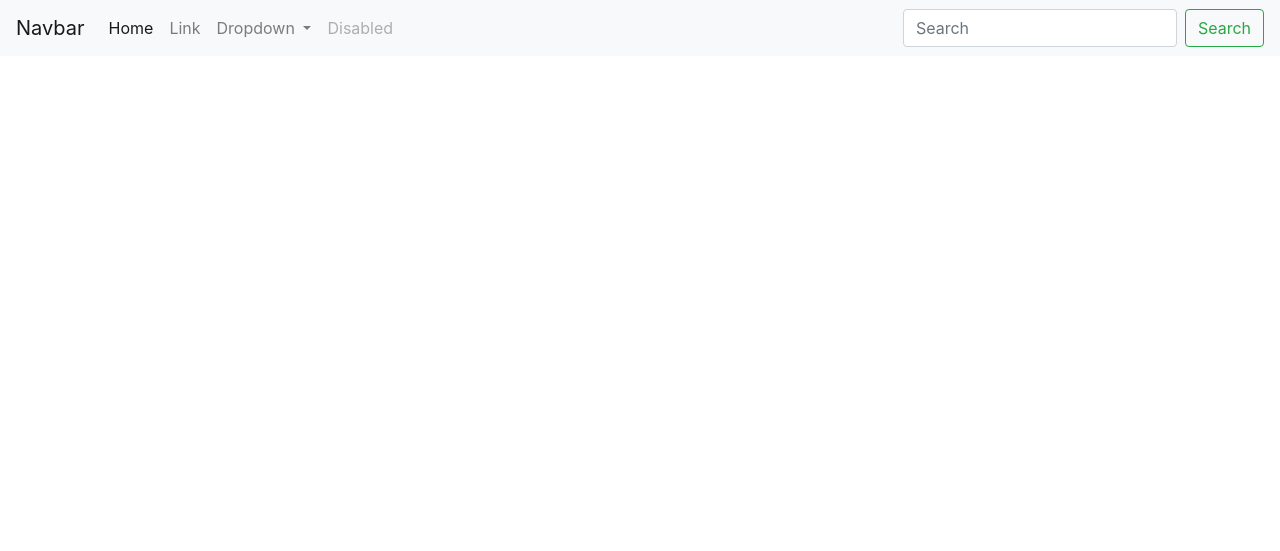
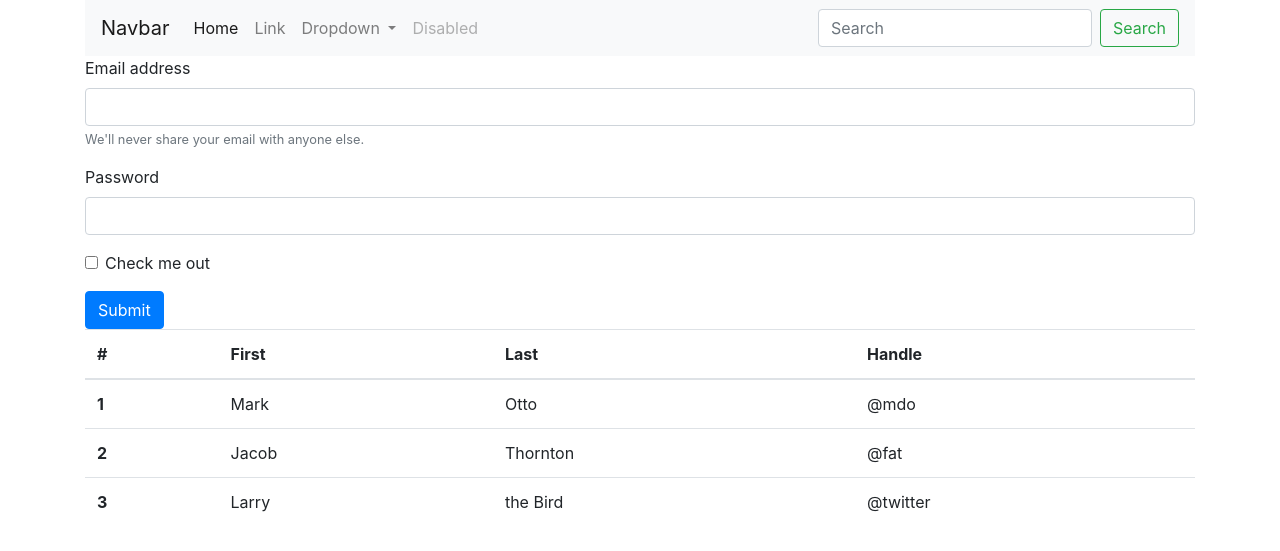
Before and after one commit to emdadul-islam439/flask_todo_app_cwh, a Flask app: page / in a window 1280 px wide. Shown: the top 551 px of the page. Run offline with Flask 2, Linux system fonts and the light colour scheme.

Commit message:
added 'login form' and 'todo table'

```diff
--- a/templates/index.html
+++ b/templates/index.html
@@ -11,6 +11,7 @@
     <title>Hello, world!</title>
   </head>
   <body>
+    <div class="container">
         <nav class="navbar navbar-expand-lg navbar-light bg-light">
             <a class="navbar-brand" href="#">Navbar</a>
             <button class="navbar-toggler" type="button" data-toggle="collapse" data-target="#navbarSupportedContent" aria-controls="navbarSupportedContent" aria-expanded="false" aria-label="Toggle navigation">
@@ -46,6 +47,59 @@
               </form>
             </div>
           </nav>
+    </div>
+
+    <div class="container">
+        <form>
+            <div class="form-group">
+              <label for="exampleInputEmail1">Email address</label>
+              <input type="email" class="form-control" id="exampleInputEmail1" aria-describedby="emailHelp">
+              <small id="emailHelp" class="form-text text-muted">We'll never share your email with anyone else.</small>
+            </div>
+            <div class="form-group">
+              <label for="exampleInputPassword1">Password</label>
+              <input type="password" class="form-control" id="exampleInputPassword1">
+            </div>
+            <div class="form-group form-check">
+              <input type="checkbox" class="form-check-input" id="exampleCheck1">
+              <label class="form-check-label" for="exampleCheck1">Check me out</label>
+            </div>
+            <button type="submit" class="btn btn-primary">Submit</button>
+          </form>
+    </div>
+
+    <div class="container">
+        <table class="table">
+            <thead>
+              <tr>
+                <th scope="col">#</th>
+                <th scope="col">First</th>
+                <th scope="col">Last</th>
+                <th scope="col">Handle</th>
+              </tr>
+            </thead>
+            <tbody>
+              <tr>
+                <th scope="row">1</th>
+                <td>Mark</td>
+                <td>Otto</td>
+                <td>@mdo</td>
+              </tr>
+              <tr>
+                <th scope="row">2</th>
+                <td>Jacob</td>
+                <td>Thornton</td>
+                <td>@fat</td>
+              </tr>
+              <tr>
+                <th scope="row">3</th>
+                <td>Larry</td>
+                <td>the Bird</td>
+                <td>@twitter</td>
+              </tr>
+            </tbody>
+          </table>
+    </div>
 
     <!-- Optional JavaScript -->
     <!-- jQuery first, then Popper.js, then Bootstrap JS -->
```
Also changed, not shown: procedures_and_cases.txt (+10 -0 lines). Lines whose indentation alone changed are shown as unchanged.
